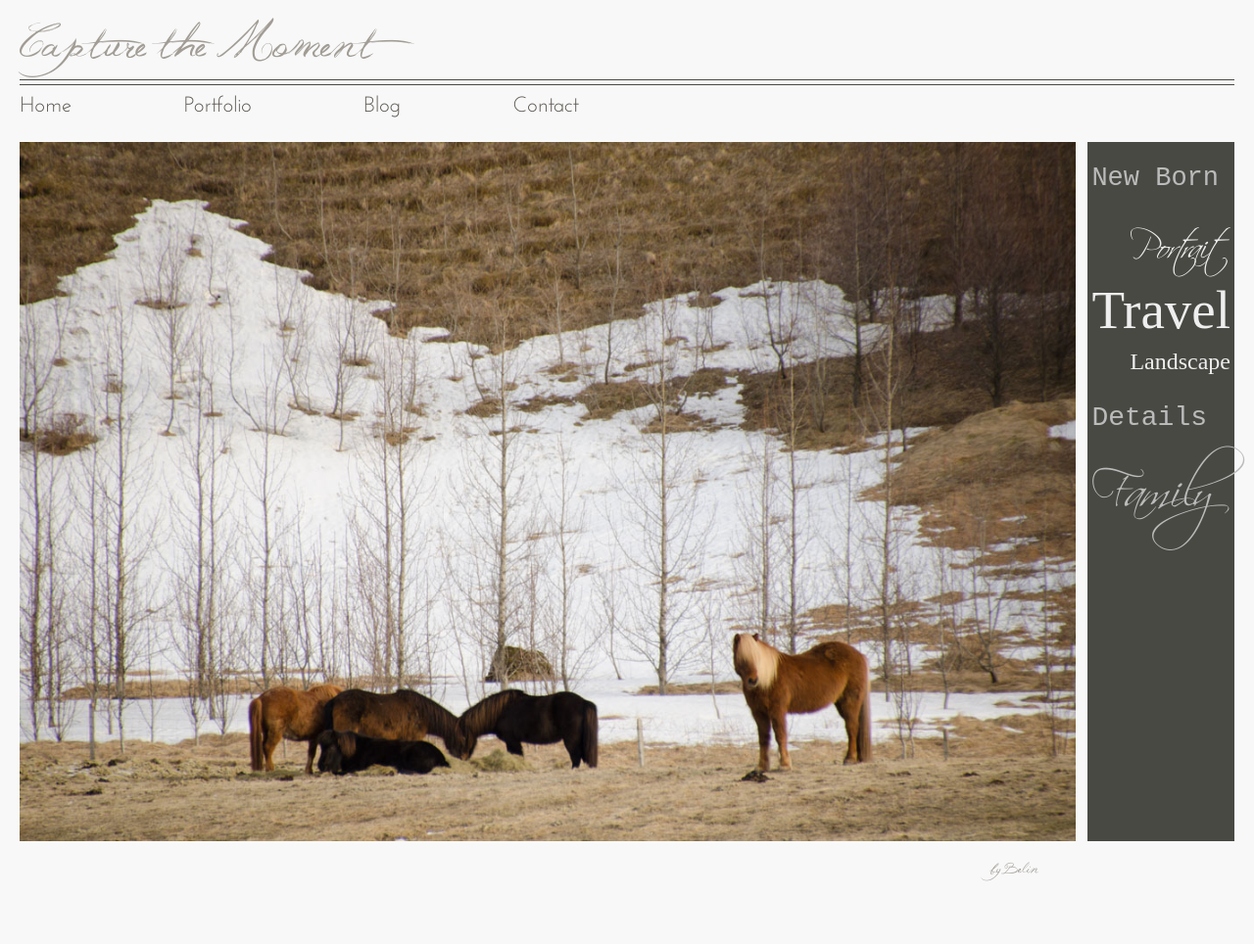
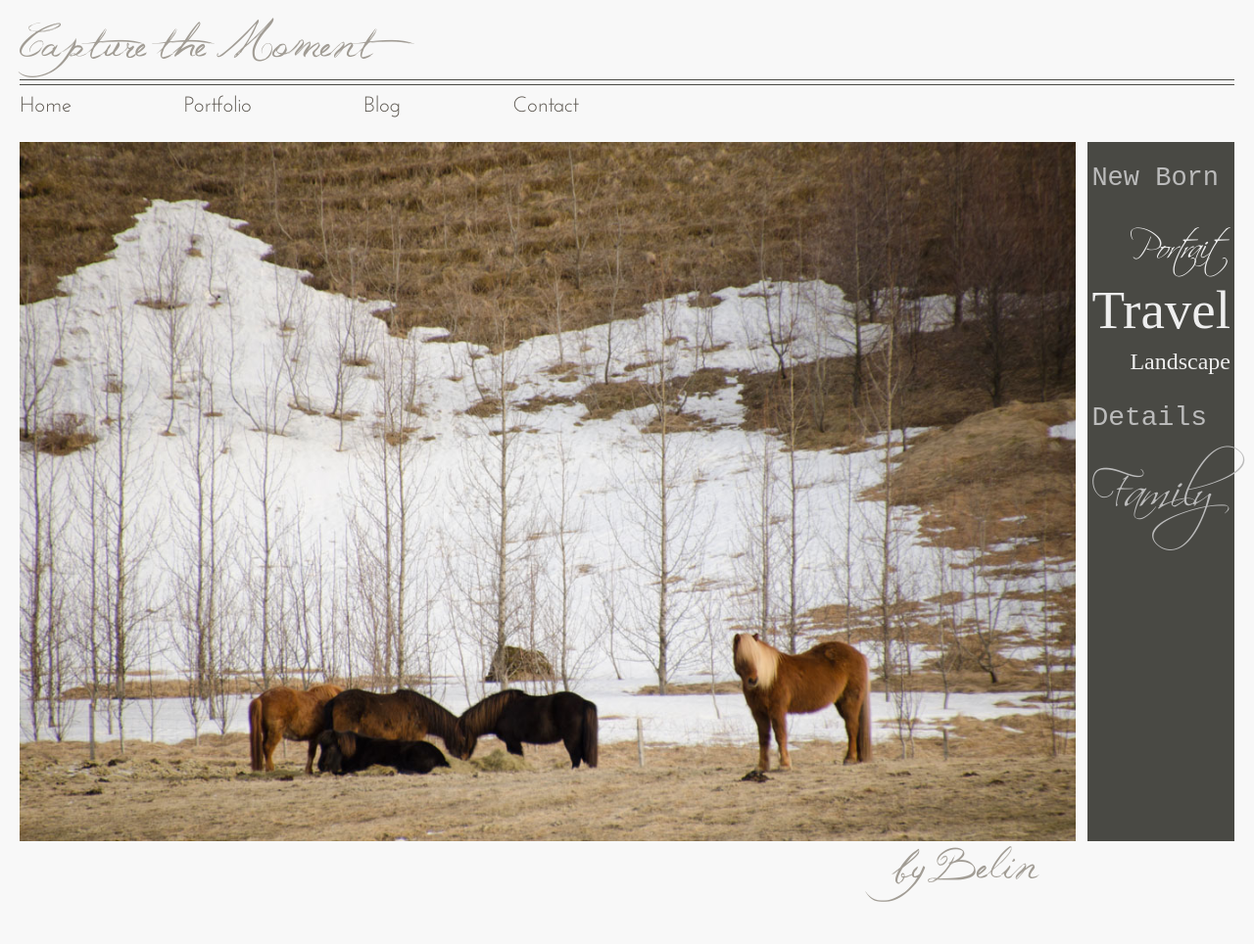
Before and after one commit to cmbybelin/cmbybelin.github.io, a Jekyll site: the page built from index.html, in a window 1280 px wide. Shown: the whole page at 98% size. Built offline with Jekyll 4.4.1, drawn with Linux system fonts in a browser that asks for light colours.

Commit message:
Fix "by Belin" font size.

```diff
--- a/style/main.css
+++ b/style/main.css
@@ -39,7 +39,7 @@ header, nav, article {
  margin: 0 auto;
 }
 
-header a {
+header a, .signature {
  font-size: 45px;
 }
 header a, header a:hover, header a:visited, header a:active, .signature {
```
